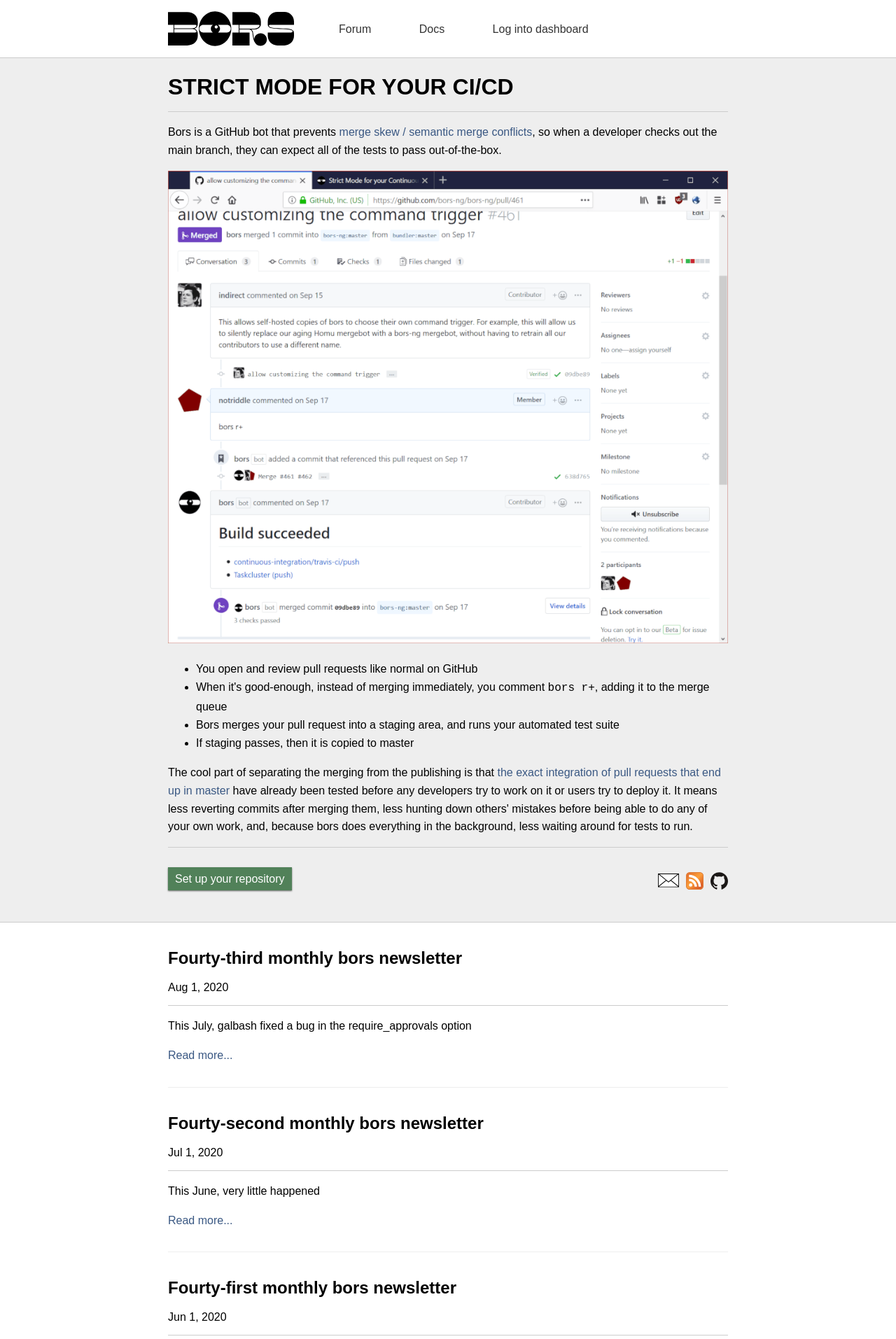
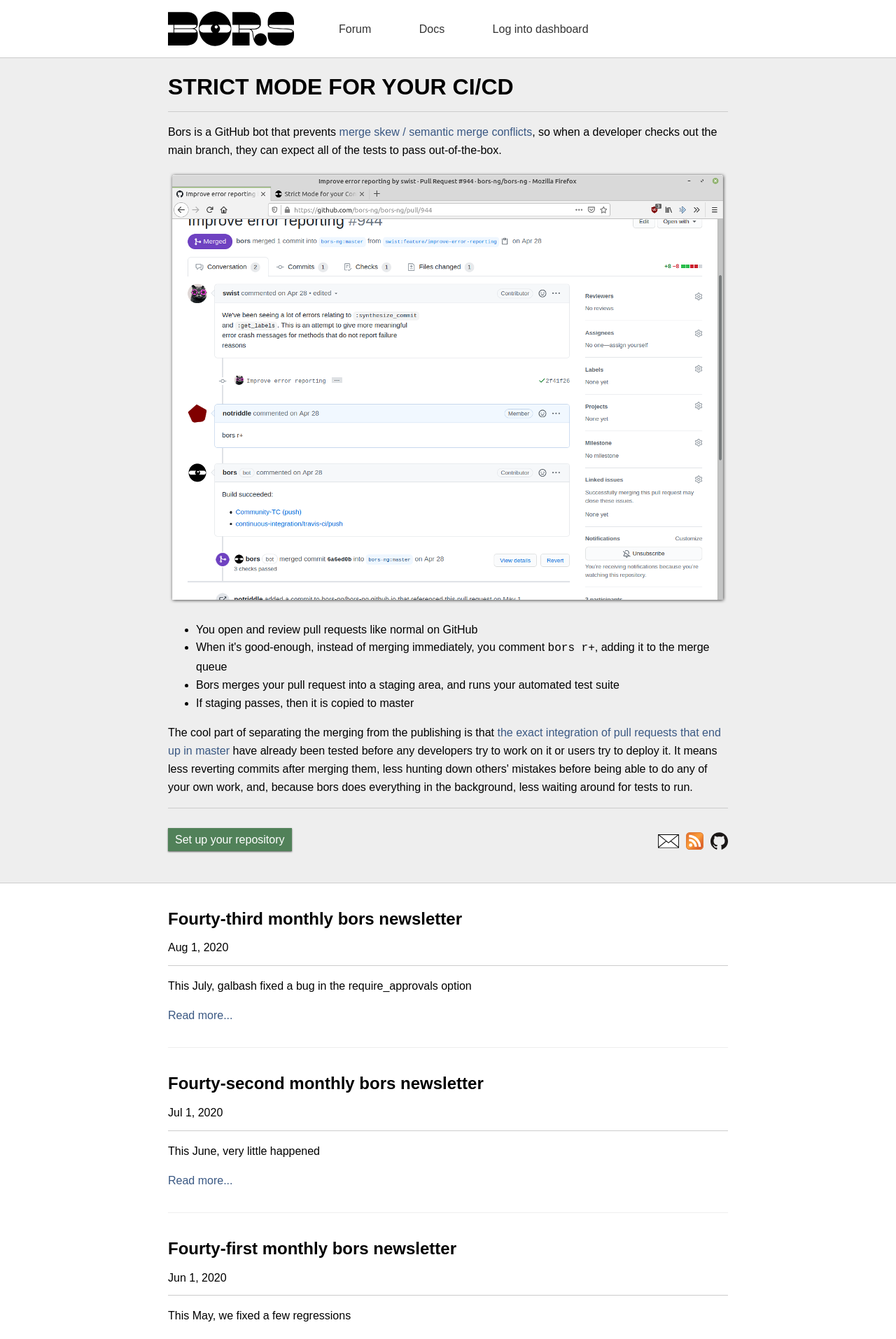
Before and after one commit to bors-ng/bors-ng.github.io, a Jekyll site: the page built from index.html, in a window 1280 px wide. Shown: the top 1913 px of the page at 70% size. Built offline with Jekyll 4.4.1, drawn with Linux system fonts in a browser that asks for light colours; the list of posts is cut into pages by our own code.

Commit message:
Update screenshot to show a new version of GitHub

```diff
--- a/_layouts/home.html
+++ b/_layouts/home.html
@@ -72,7 +72,7 @@
 <p>Bors is a GitHub bot that prevents <a href="/essay/2017/02/02/pitch/">merge skew / semantic merge conflicts</a>,
 so when a developer checks out the main branch, they can expect all of the tests to pass out-of-the-box.
 
-<p class=hero-image><a href="https://github.com/bors-ng/bors-ng/pull/461"><img src="/images/hero-screenshot-1x.PNG" srcset="/images/hero-screenshot-1x.PNG 1x, /images/hero-screenshot-2x.PNG 2x" alt="Here's an example pull request."></a>
+<p class=hero-image><a href="https://github.com/bors-ng/bors-ng/pull/944"><img src="/images/hero-screenshot-b-1x.png" srcset="/images/hero-screenshot-b-1x.png 1x, /images/hero-screenshot-b-2x.png 2x" alt="Here's an example pull request."></a>
 
 <ul>
   <li>You open and review pull requests like normal on GitHub</li>
```
Also changed, not shown: images/hero-screenshot-b-1x.png (added), images/hero-screenshot-b-2x.png (added).
